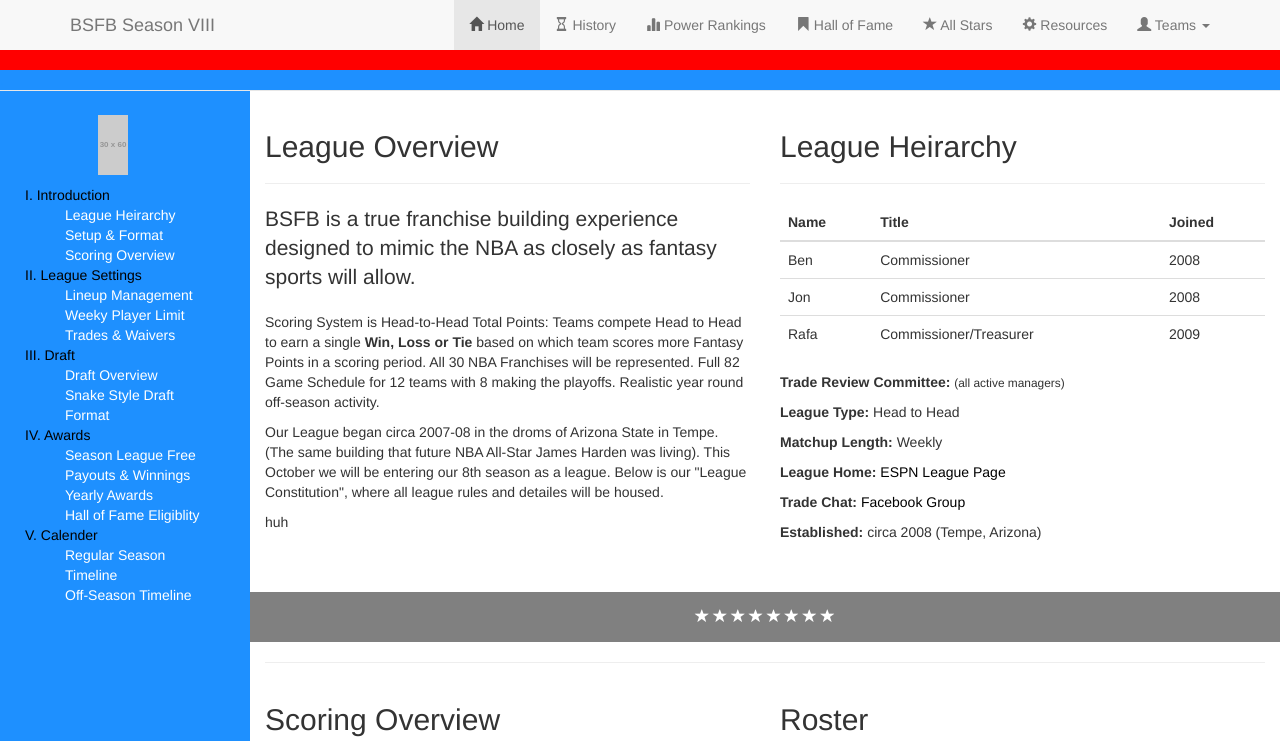
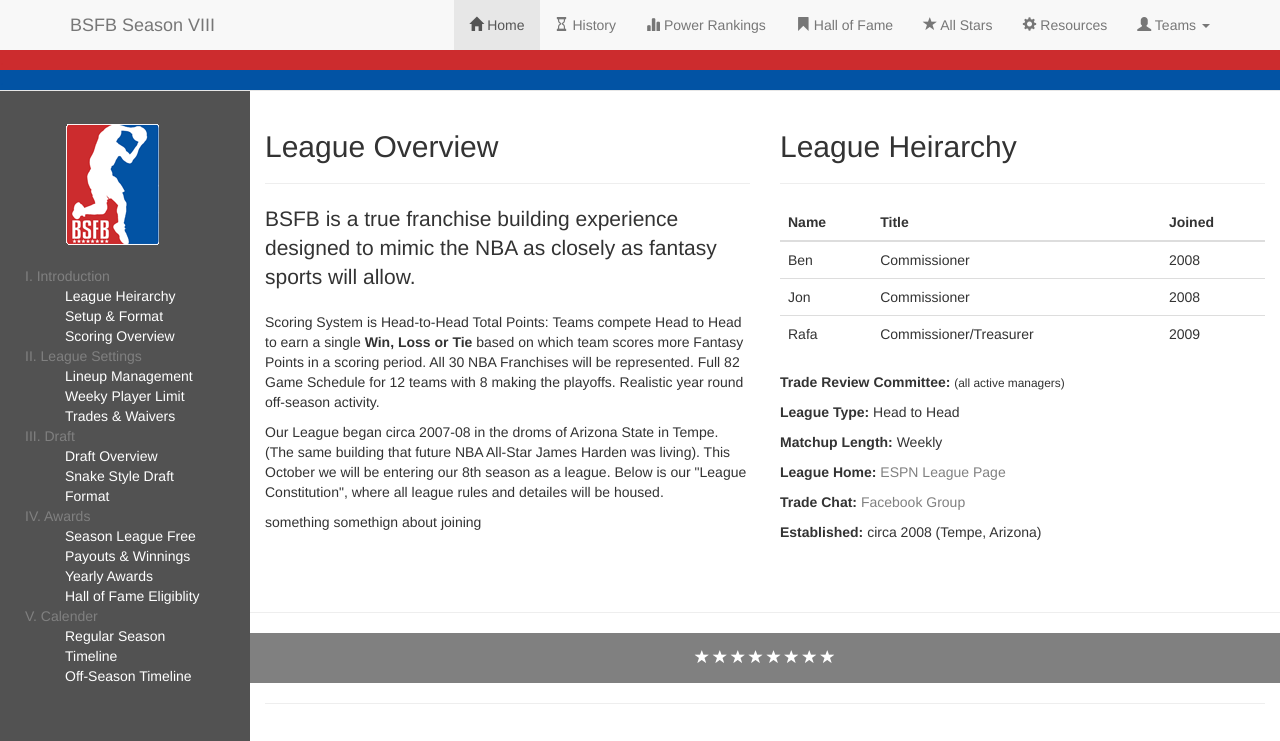
Before and after one commit to bencasalino/BSFB-Version-3, a plain HTML site: page index.html in a window 1280 px wide. Shown: the top 741 px of the page. Drawn offline with nearby package versions, Linux system fonts and the light colour scheme; placeholder pictures from the web are drawn by us.

Commit message:
spacing issues

```diff
--- a/css/styles.css
+++ b/css/styles.css
@@ -23,7 +23,7 @@ h3 {
 div.classy {
   max-width: 100%;
   padding: 5px;
-  background-color: red;
+  background-color: #cc2c2e;
   color: white;
 }
 
@@ -37,14 +37,14 @@ div.spacer {
 
 div.blue {
   max-width: 100%;
-  background-color: dodgerblue;
-  color: dodgerblue;
+  background-color: #0253a4;
+  color: #0253a4;
 }
 
 div.red {
   max-width: 100%;
-  background-color: red;
-  color: red;
+  background-color: #cc2c2e;
+  color: #cc2c2e;
 }
 
 
@@ -57,7 +57,7 @@ div.red {
   margin-left: -250px;
   left: 250px;
   width: 250px;
-  background: dodgerblue;
+  background: #525252;
   position: fixed;
   height: 100%;
   overflow-y: auto;
@@ -115,24 +115,24 @@ div.red {
 
 /* unvisited link */
 a:link {
-    color: black;
+    color: gray;
     text-decoration: none;
 }
 
 /* visited link */
 a:visited {
-    color: black;
+    color: gray;
     text-decoration: none;
 }
 
 /* mouse over link */
 a:hover {
-    color: red;
+    color: #cc2c2e;
     text-decoration: none;
 }
 
 /* selected link */
 a:active {
-    color: black;
+    color: gray;
     text-decoration: none;
 }
--- a/index.html
+++ b/index.html
@@ -93,7 +93,7 @@
                   <br>
                   <br>
                   <br>
-                  <p> <center><img src="http://placehold.it/30x60"> </center> </p>
+                  <p> <center> <img src="logo.jpeg">  </center> </p>
                     <li><a href="#intro"> I. Introduction </a></li>
                       <ul> League Heirarchy </ul>
                       <ul> Setup &amp; Format</ul>
@@ -148,7 +148,7 @@
 
                        <p> Our League began circa 2007-08 in the droms of Arizona State in Tempe. (The same building that future NBA All-Star James Harden was living). This October we will be entering our 8th season as a league. Below is our "League Constitution", where all league rules and detailes will be housed.  </p>
 
-                       <p> huh </p>
+                       <p> something somethign about joining  </p>
                     </div> <!-- div class col -->
 
         <!-- intro-right -->
@@ -193,8 +193,11 @@
 </div> <!-- cont fulid -->
 <br>
 <br>
+<hr>
     <a name="settings"> </a>
+
         <div class="spacer"><center>
+
             <span class="glyphicon glyphicon-star" aria-hidden="true"></span>
             <span class="glyphicon glyphicon-star" aria-hidden="true"></span>
             <span class="glyphicon glyphicon-star" aria-hidden="true"></span>
@@ -203,10 +206,10 @@
             <span class="glyphicon glyphicon-star" aria-hidden="true"></span>
             <span class="glyphicon glyphicon-star" aria-hidden="true"></span>
             <span class="glyphicon glyphicon-star" aria-hidden="true"></span> </center>
+
     </div> <!-- spacer -->
 <!-- row -->
 <!-- end row one -->
-
 
 <!-- settings-left -->
 <div class="container-fluid">
@@ -222,21 +225,18 @@
           		<th>Value</th>
          	</tr>
           </thead>
-          <tbody>
-          	<tr> <td>
-          	Points Scored (PTS)
-          	</td> <td>
-           	+1
-          	</td></tr>
-          	<tr><td>
-          	Assists (AST)
-          	</td><td>
-          	+1.25
-          	</td></tr>
-
-          <tr>
-          <td>Steals (STL)</td>
-          <td> +1.5 </td>
+            <tbody>
+          	     <tr>
+                     <td> Points Scored (PTS)  </td>
+                     <td>  +1  </td>
+                 </tr>
+          	     <tr>
+                     <td>  Assists (AST) </td>
+                     <td>  +1.25  </td>
+                 </tr>
+                 <tr>
+                      <td>Steals (STL)</td>
+                      <td> +1.5 </td>
 
           </tr>
           <tr>
```
Also changed, not shown: logo.jpeg (added).
